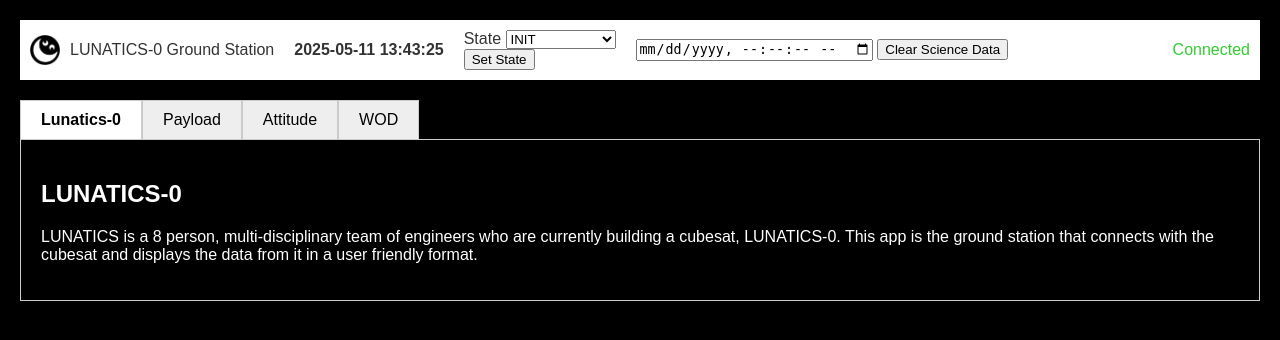
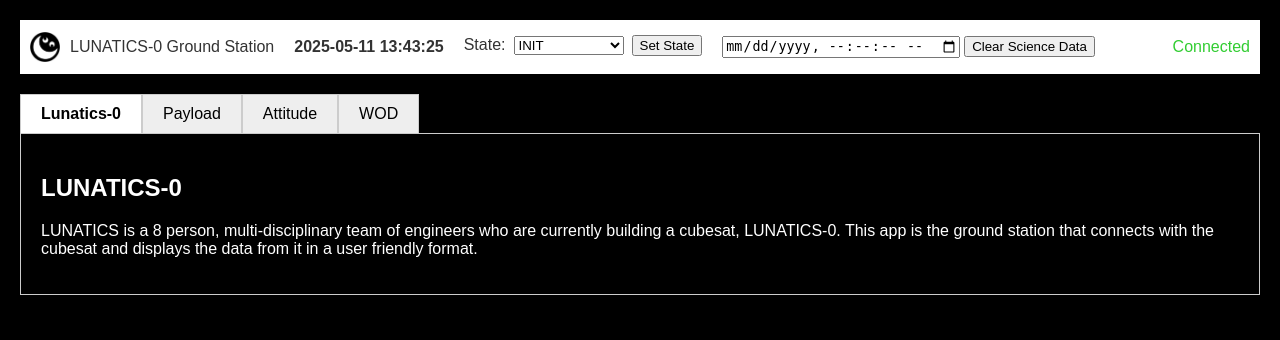
Before and after one commit to James-h-1969/space-ground-station, a Flask app: page / in a window 1280 px wide. Shown: the top 340 px of the page. Run offline with Flask 3, Linux system fonts and the light colour scheme.

Commit message:
Fixed State button
Fixed the positioning of the confirm state button in the header

```diff
--- a/src/static/templates/index.html
+++ b/src/static/templates/index.html
@@ -12,15 +12,18 @@
             <div>LUNATICS-0 Ground Station</div>
             <div id="utcTime" class="timing"></div>
             <div class="state-container"></div>
-            <div class="state_sat">State
+            <div class="state_sat">
+                <div style="display: flex; align-items: center; gap: 0.5rem; margin-top: 0.3rem;">
+                    <label for="stateSelect" style="white-space: nowrap;">State:</label>
                     <select id="stateSelect">
                         <option value="INIT">INIT</option>
                         <option value="NOMINAL">NOMINAL</option>
                         <option value="PAYLOAD">PAYLOAD</option>
                         <option value="DETUMBLING">DETUMBLING</option>
                     </select>
-                <div id="actualState"></div>
                     <button onclick="updateState()">Set State</button>
+                </div>
+                <div id="actualState" style="margin-top: 0.5rem;"></div>
             </div>
             <div class="reset_time">
                 <input type="datetime-local" id="timeSelect" step="1">
```
Lines whose indentation alone changed are shown as unchanged.
